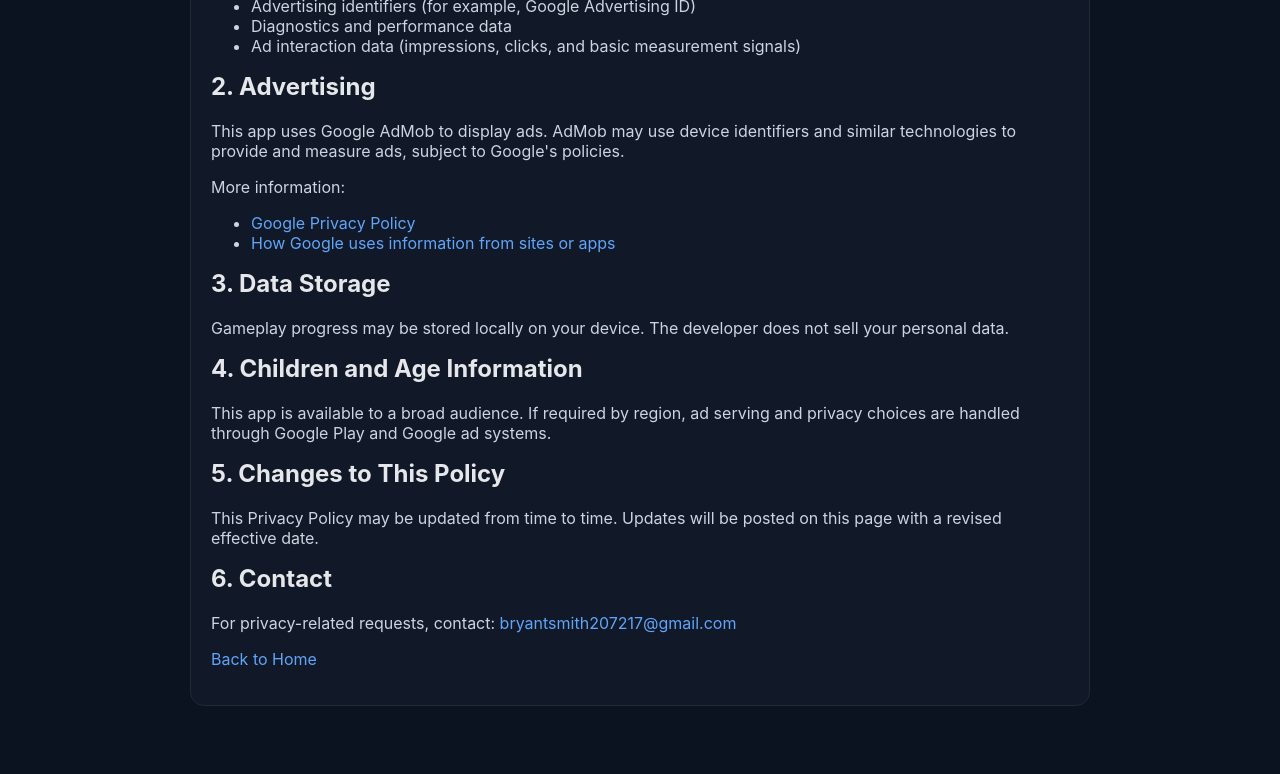
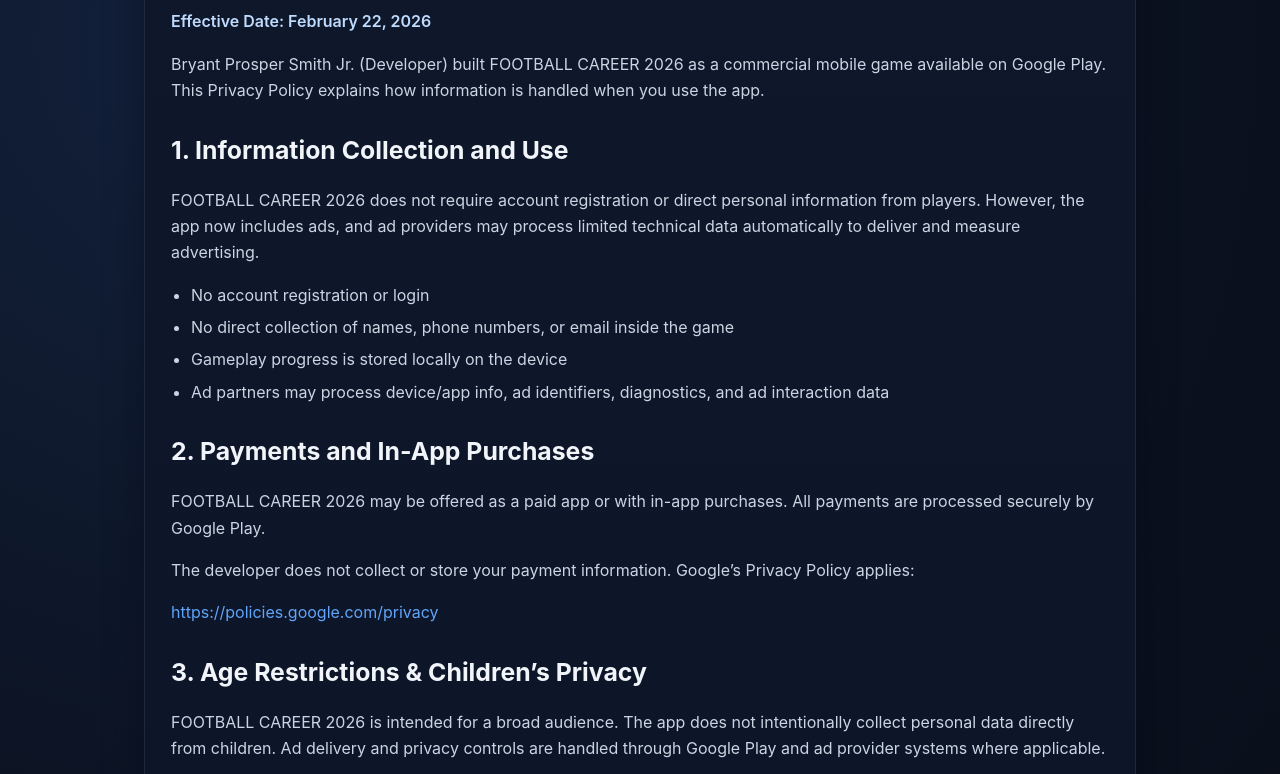
Before and after one commit to bryantsmith207217-a11y/football-career, a plain HTML site: page privacy-policy.html in a window 1280 px wide. Shown: the part 306-1080 px from the top of the page. Before the commit the page ends 1036 px from the top, so only its background shows below. Drawn offline with Linux system fonts and the light colour scheme.

Commit message:
Revise privacy policy and improve layout
Updated privacy policy with new sections on payments, age restrictions, and data security. Enhanced styling and structure for better readability.

```diff
--- a/privacy-policy.html
+++ b/privacy-policy.html
@@ -5,51 +5,163 @@
   <meta name="viewport" content="width=device-width, initial-scale=1">
   <title>Privacy Policy - FOOTBALL CAREER 2026</title>
   <style>
-    body { font-family: Inter, Segoe UI, Arial, sans-serif; margin: 0; background: #0b1220; color: #e5e7eb; }
-    main { max-width: 900px; margin: 0 auto; padding: 24px; }
-    .card { background: #111827; border: 1px solid #1f2937; border-radius: 14px; padding: 20px; }
-    h1, h2 { margin-top: 0; }
+    :root { color-scheme: dark; }
+    * { box-sizing: border-box; }
+    body {
+      font-family: Inter, Segoe UI, Arial, sans-serif;
+      margin: 0;
+      color: #e5e7eb;
+      background: radial-gradient(circle at 18% 18%, #13213c 0%, #0b1220 46%, #070b14 100%);
+      line-height: 1.65;
+      min-height: 100vh;
+    }
+    .hero {
+      position: relative;
+      overflow: hidden;
+      border-bottom: 1px solid #1f2937;
+      background:
+        linear-gradient(125deg, rgba(15, 23, 42, 0.95) 0%, rgba(17, 24, 39, 0.86) 46%, rgba(11, 18, 32, 0.95) 100%),
+        radial-gradient(circle at 68% 20%, rgba(56, 189, 248, 0.22), transparent 48%);
+    }
+    .hero::after {
+      content: "";
+      position: absolute;
+      inset: 0;
+      background: linear-gradient(180deg, rgba(0, 0, 0, 0.24), rgba(0, 0, 0, 0.45));
+      pointer-events: none;
+    }
+    .hero-inner {
+      position: relative;
+      z-index: 1;
+      max-width: 1040px;
+      margin: 0 auto;
+      padding: 42px 24px 50px;
+    }
+    .hero-kicker {
+      margin: 0 0 8px;
+      color: #93c5fd;
+      letter-spacing: 0.08em;
+      text-transform: uppercase;
+      font-weight: 700;
+      font-size: 12px;
+    }
+    .hero h1 {
+      margin: 0;
+      font-size: clamp(2rem, 6vw, 4rem);
+      line-height: 1.04;
+      letter-spacing: 0.02em;
+      max-width: 760px;
+      background: linear-gradient(180deg, #ffffff 0%, #dbeafe 72%, #bfdbfe 100%);
+      -webkit-background-clip: text;
+      background-clip: text;
+      color: transparent;
+      text-shadow: 0 10px 28px rgba(37, 99, 235, 0.35);
+    }
+    main {
+      max-width: 1040px;
+      margin: 0 auto;
+      padding: 26px 24px 34px;
+    }
+    .card {
+      background: linear-gradient(180deg, #0f172a, #0b1328);
+      border: 1px solid #1f2937;
+      border-radius: 18px;
+      padding: 26px;
+      box-shadow: 0 18px 40px rgba(2, 8, 23, 0.42);
+    }
+    .card h1 {
+      margin: 0 0 10px;
+      font-size: clamp(1.6rem, 3vw, 2.2rem);
+      color: #f8fafc;
+    }
+    .card h2 {
+      margin: 26px 0 10px;
+      font-size: clamp(1.1rem, 2vw, 1.55rem);
+      color: #f1f5f9;
+    }
     p, li { color: #cbd5e1; }
+    ul { padding-left: 20px; }
+    li { margin-bottom: 6px; }
     a { color: #60a5fa; text-decoration: none; }
+    a:hover { text-decoration: underline; }
+    .meta {
+      margin-bottom: 16px;
+      color: #bfdbfe;
+      font-weight: 600;
+    }
+    .back {
+      display: inline-block;
+      margin-top: 10px;
+      padding: 10px 14px;
+      border-radius: 10px;
+      background: linear-gradient(135deg, #1d4ed8, #2563eb);
+      color: #fff;
+      font-weight: 600;
+    }
+    .back:hover {
+      text-decoration: none;
+      filter: brightness(1.06);
+    }
+    @media (max-width: 700px) {
+      .hero-inner { padding: 26px 16px 32px; }
+      main { padding: 16px; }
+      .card { padding: 18px; border-radius: 14px; }
+    }
   </style>
 </head>
 <body>
+  <header class="hero">
+    <div class="hero-inner">
+      <p class="hero-kicker">FOOTBALL CAREER 2026</p>
+      <h1>Privacy Policy</h1>
+    </div>
+  </header>
   <main>
     <div class="card">
       <h1>Privacy Policy for FOOTBALL CAREER 2026</h1>
-      <p>Effective date: February 20, 2026</p>
-      <p>This app is developed by B.P.S dev.</p>
+      <p class="meta">Effective Date: February 22, 2026</p>
+      <p>Bryant Prosper Smith Jr. (Developer) built FOOTBALL CAREER 2026 as a commercial mobile game available on Google Play. This Privacy Policy explains how information is handled when you use the app.</p>
 
       <h2>1. Information Collection and Use</h2>
-      <p>FOOTBALL CAREER 2026 may use third-party services to operate the app and show ads. These services may collect certain information automatically, including:</p>
+      <p>FOOTBALL CAREER 2026 does not require account registration or direct personal information from players. However, the app now includes ads, and ad providers may process limited technical data automatically to deliver and measure advertising.</p>
       <ul>
-        <li>Device and app information (such as device type, OS version, app version)</li>
-        <li>Advertising identifiers (for example, Google Advertising ID)</li>
-        <li>Diagnostics and performance data</li>
-        <li>Ad interaction data (impressions, clicks, and basic measurement signals)</li>
+        <li>No account registration or login</li>
+        <li>No direct collection of names, phone numbers, or email inside the game</li>
+        <li>Gameplay progress is stored locally on the device</li>
+        <li>Ad partners may process device/app info, ad identifiers, diagnostics, and ad interaction data</li>
       </ul>
 
-      <h2>2. Advertising</h2>
-      <p>This app uses Google AdMob to display ads. AdMob may use device identifiers and similar technologies to provide and measure ads, subject to Google's policies.</p>
-      <p>More information:</p>
+      <h2>2. Payments and In-App Purchases</h2>
+      <p>FOOTBALL CAREER 2026 may be offered as a paid app or with in-app purchases. All payments are processed securely by Google Play.</p>
+      <p>The developer does not collect or store your payment information. Google’s Privacy Policy applies:</p>
+      <p><a href="https://policies.google.com/privacy" target="_blank" rel="noopener noreferrer">https://policies.google.com/privacy</a></p>
+
+      <h2>3. Age Restrictions &amp; Children’s Privacy</h2>
+      <p>FOOTBALL CAREER 2026 is intended for a broad audience. The app does not intentionally collect personal data directly from children. Ad delivery and privacy controls are handled through Google Play and ad provider systems where applicable.</p>
       <ul>
-        <li><a href="https://policies.google.com/privacy" target="_blank" rel="noopener noreferrer">Google Privacy Policy</a></li>
-        <li><a href="https://support.google.com/admob/answer/6128543" target="_blank" rel="noopener noreferrer">How Google uses information from sites or apps</a></li>
+        <li>Intended for users of all ages</li>
+        <li>No direct personal profile creation by the developer</li>
       </ul>
 
-      <h2>3. Data Storage</h2>
-      <p>Gameplay progress may be stored locally on your device. The developer does not sell your personal data.</p>
+      <h2>4. Data Security</h2>
+      <p>Gameplay data runs locally on the user’s device. Reasonable technical measures are used to reduce risk, but no internet transmission or storage system can be guaranteed as 100% secure.</p>
 
-      <h2>4. Children and Age Information</h2>
-      <p>This app is available to a broad audience. If required by region, ad serving and privacy choices are handled through Google Play and Google ad systems.</p>
+      <h2>5. Advertising and Third-Party Services</h2>
+      <p>This app displays ads using third-party ad services (including Google AdMob). These services may use advertising identifiers and similar technologies to provide, personalize (where allowed), and measure ads.</p>
+      <p>Related links:</p>
+      <ul>
+        <li><a href="https://support.google.com/admob/answer/6128543" target="_blank" rel="noopener noreferrer">How Google uses information from sites or apps</a></li>
+        <li><a href="https://policies.google.com/technologies/ads" target="_blank" rel="noopener noreferrer">Google Ads Technologies</a></li>
+      </ul>
 
-      <h2>5. Changes to This Policy</h2>
-      <p>This Privacy Policy may be updated from time to time. Updates will be posted on this page with a revised effective date.</p>
+      <h2>6. Changes to This Privacy Policy</h2>
+      <p>This Privacy Policy may be updated periodically. Any changes will be posted on this page with an updated effective date.</p>
 
-      <h2>6. Contact</h2>
-      <p>For privacy-related requests, contact: <a href="mailto:bryantsmith207217@gmail.com">bryantsmith207217@gmail.com</a></p>
+      <h2>7. Contact Information</h2>
+      <p>If you have questions about this Privacy Policy, contact:</p>
+      <p>Email: <a href="mailto:bryantsmith207217@gmail.com">bryantsmith207217@gmail.com</a></p>
 
-      <p><a href="index.html">Back to Home</a></p>
+      <p><a class="back" href="index.html">Back to Home</a></p>
     </div>
   </main>
 </body>
```
